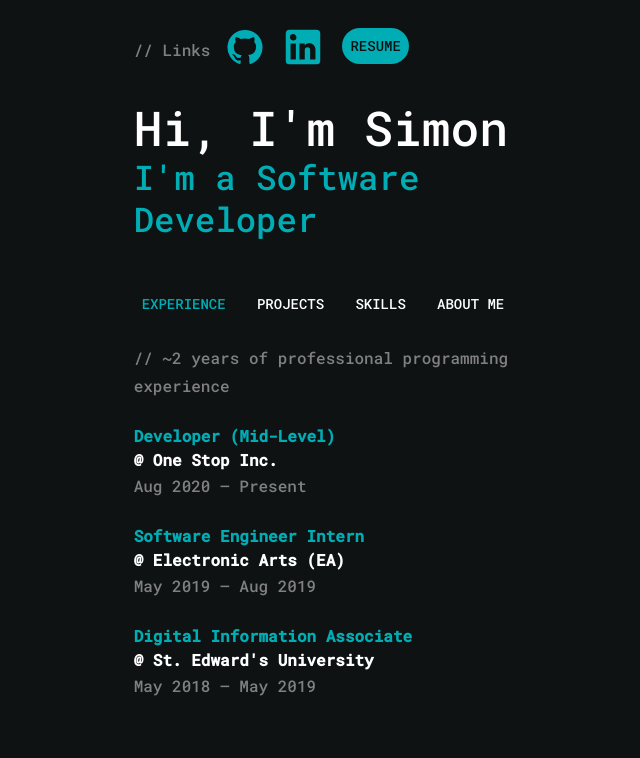
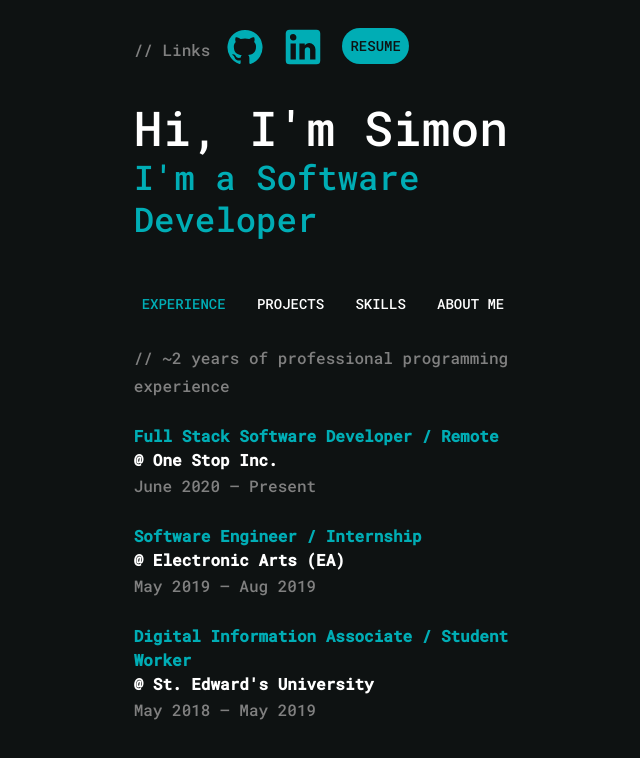
Before and after one commit to gohls/my-new-website, a React (Create React App) app in the folder client/: page /experience in a window 1280 px wide. Shown: the top 758 px of the page, without its empty margins (317-957 px from the left). Built offline with nearby package versions, Linux system fonts and the light colour scheme; no server answers.

Commit message:
Updated experience info

```diff
--- a/client/src/components/AppBarItems/Experience.tsx
+++ b/client/src/components/AppBarItems/Experience.tsx
@@ -13,17 +13,17 @@ class ExperienceText extends React.Component<IMenuOptionsStoreProps, {}> {
                     </Typography>
                 </Box>
                 <br />
-                <Typography style={{ color: "#00adb5" }}>  <b>Developer (Mid-Level)</b> </Typography>
+                <Typography style={{ color: "#00adb5" }}>  <b> Full Stack Software Developer / Remote</b> </Typography>
                 <b> @ One Stop Inc. </b>
-                <Typography variant="subtitle1"> Aug 2020 – Present </Typography>
+                <Typography variant="subtitle1"> June 2020 – Present </Typography>
 
                 <br />
-                <Typography style={{ color: "#00adb5" }}>  <b>Software Engineer Intern</b> </Typography>
+                <Typography style={{ color: "#00adb5" }}>  <b>Software Engineer / Internship</b> </Typography>
                 <b> @ Electronic Arts (EA) </b>
                 <Typography variant="subtitle1"> May 2019 – Aug 2019 </Typography>
 
                 <br />
-                <Typography style={{ color: "#00adb5" }}>  <b>Digital Information Associate </b> </Typography>
+                <Typography style={{ color: "#00adb5" }}>  <b>Digital Information Associate / Student Worker</b> </Typography>
                 <b> @ St. Edward's University</b>
                 <Typography variant="subtitle1"> May 2018 – May 2019 </Typography>
             </>
```
